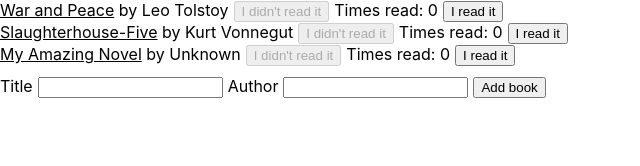
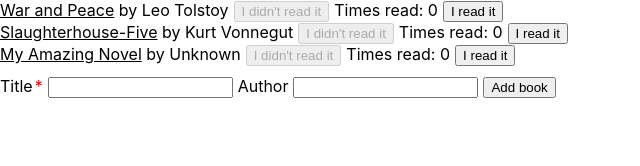
Before and after one commit to jmatthewgriffis/react-state-management, a React (Create React App) app: page / in a window 1280 px wide. Shown: the top 166 px of the page, without its empty margins (0-640 px from the left). Built offline with nearby package versions, Linux system fonts and the light colour scheme.

Commit message:
Add red asterisk to indicate a required field.

```diff
--- a/src/App.css
+++ b/src/App.css
@@ -4,6 +4,12 @@ form {
 
 form input {
   margin: 0 5px;
+}
+
+form label span {
+  display: inline-block;
+  margin-left: 2px;
+  color: red;
 }
 
 .App {
--- a/src/App.tsx
+++ b/src/App.tsx
@@ -31,7 +31,10 @@ const App = () => {
         <Book {...book} />
       ))}
       <form onSubmit={handleSubmit}>
-        <label htmlFor="bookTitle">Title</label>
+        <label htmlFor="bookTitle">
+          Title
+          <span>*</span>
+        </label>
         <input id="bookTitle" required />
         <label htmlFor="bookAuthor">Author</label>
         <input id="bookAuthor" />
```
